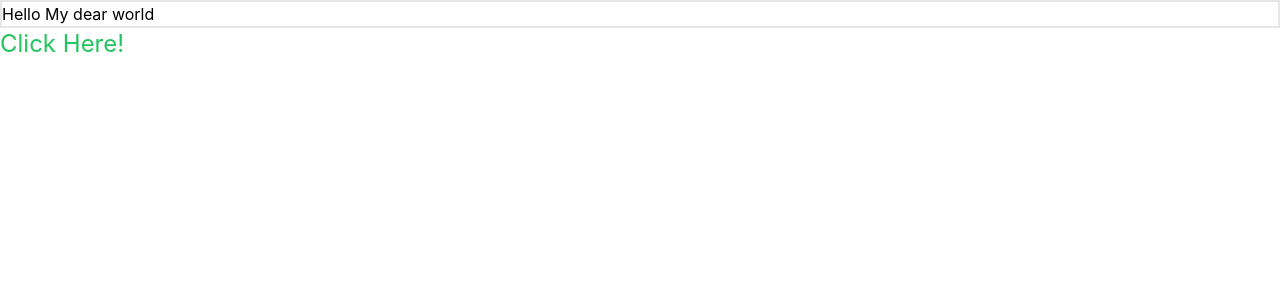
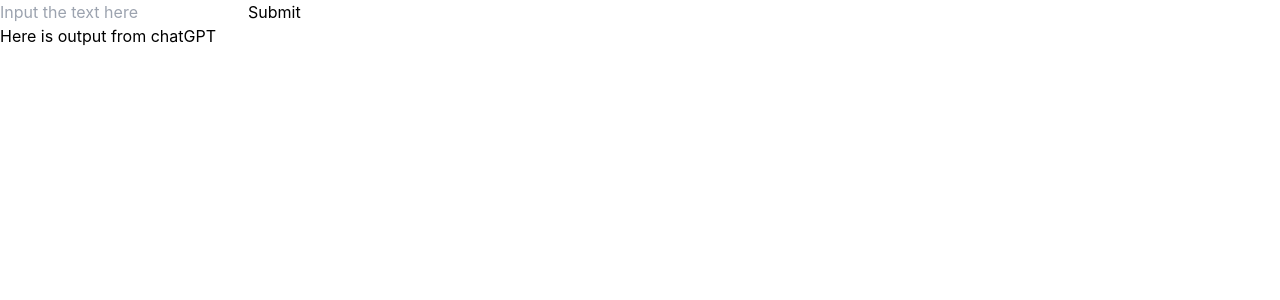
Before and after one commit to mililika/todo-chatgpt-react-demo, a React (Create React App) app: page / in a window 1280 px wide. Shown: the top 300 px of the page. Built offline with nearby package versions, Linux system fonts and the light colour scheme; no server answers.

Commit message:
Add draft working logic of sending request to chatgpt

```diff
--- a/package.json
+++ b/package.json
@@ -11,10 +11,12 @@
     "@types/react": "^18.2.28",
     "@types/react-dom": "^18.2.13",
     "autoprefixer": "^10.4.16",
+    "axios": "^1.5.1",
     "postcss": "^8.4.31",
     "react": "^18.2.0",
     "react-dom": "^18.2.0",
     "react-scripts": "5.0.1",
+    "swr": "^2.2.4",
     "typescript": "^4.9.5",
     "web-vitals": "^2.1.4"
   },
@@ -43,6 +45,7 @@
     ]
   },
   "devDependencies": {
+    "@babel/plugin-proposal-private-property-in-object": "^7.21.11",
     "tailwindcss": "^3.3.3"
   }
 }
--- a/src/App.tsx
+++ b/src/App.tsx
@@ -1,10 +1,51 @@
-import React from "react";
+import React, { useState } from "react";
+import useSWR from "swr";
+import { fetcher } from "./services/chatGptApi";
+import { createPayload } from "./utilities/payloadUtility";
+
+interface PayloadRequest {
+    model: string;
+    messages: { role: string; content: string }[];
+    temperature: number;
+}
 
 function App() {
-    return <div>
-      <div className="border-2 border-color-black">Hello My dear world</div>
-      <a className="text-2xl text-green-500" href="www.google.com">Click Here!</a>
-    </div>;
+    const [userMessage, setUserMessage] = useState("");
+    const [apiPayload, setApiPayload] = useState<PayloadRequest | null>(null);
+
+    const { data, error, isLoading } = useSWR(
+        apiPayload ? apiPayload : null,
+        fetcher
+    );
+
+    const handleSubmit = (e: any) => {
+        e.preventDefault();
+
+        setApiPayload(createPayload(userMessage));
+        console.log("API Payload:", apiPayload);
+    };
+
+    if (error) console.log(error.message);
+
+    return (
+        <div>
+            <input
+                type="text"
+                placeholder="Input the text here"
+                onChange={(e) => setUserMessage(e.target.value)}
+            />
+            <button onClick={handleSubmit}>Submit</button>
+
+            {isLoading ? (
+                <div>ChatGPT Is Loading</div>
+            ) : (
+                <>
+                    <div>Here is output from chatGPT</div>
+                    <div className="text-bold">{data}</div>
+                </>
+            )}
+        </div>
+    );
 }
 
 export default App;
--- /dev/null
+++ b/src/services/chatGptApi.ts
@@ -0,0 +1,21 @@
+import axios from "axios";
+
+const chatApi = axios.create({
+    baseURL: 'https://api.openai.com/v1/chat/completions',
+    headers: {
+      'Content-Type': 'application/json',
+      'Authorization': `Bearer ${process.env.REACT_APP_CHAT_GPT_SECRET_KEY}`
+    }
+});
+
+export const fetcher = async (payload: object) => {
+    try {
+        console.log('Payload:', payload);
+        const response = await chatApi.post('', payload);
+        console.log('Response:', response);
+        return response.data.choices[0].message.content;
+    } catch (error: any) {
+        console.log('API error:', error.response ? error.response.data : error.message);
+        throw error;
+    }
+ };
--- /dev/null
+++ b/src/utilities/payloadUtility.ts
@@ -0,0 +1,7 @@
+export const createPayload = (userMessage: string) => {
+    return {
+      model: "gpt-3.5-turbo",
+      messages: [{ role: "user", content: userMessage }],
+      temperature: 0.7,
+    };
+};
```
Also changed, not shown: 1 other file (tests, documents, lock files or other folders).
